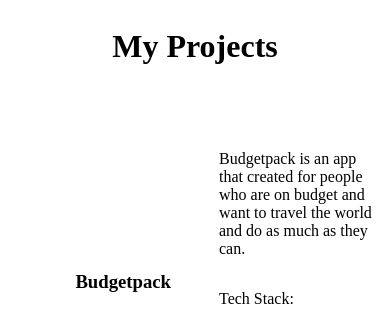
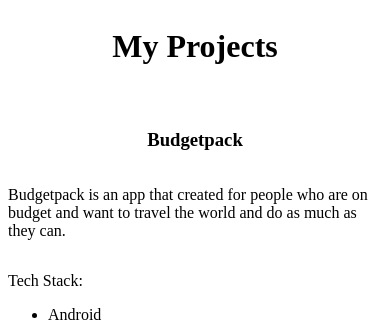
Before and after one commit to anilsansak/anilsansak.github.io, a Gatsby site: page /en in a window 390 px wide. Shown: the part 2030-2351 px from the top of the page. Built offline with nearby package versions, Linux system fonts and the light colour scheme; Gatsby itself is replaced by a stand-in of ours.

Commit message:
projects mobile styling

```diff
--- a/src/components/Projects/index.js
+++ b/src/components/Projects/index.js
@@ -50,6 +50,19 @@
     "& img": {
       width: 32,
       height: 32
+    }
+  },
+  "@media (max-width:500px)": {
+    Project: {
+      flexDirection: "column",
+      marginTop: 24
+    },
+    Title: {
+      alignItems: "center",
+      marginRight: 0
+    },
+    Text: {
+      marginLeft: 0
     }
   }
 });
```
